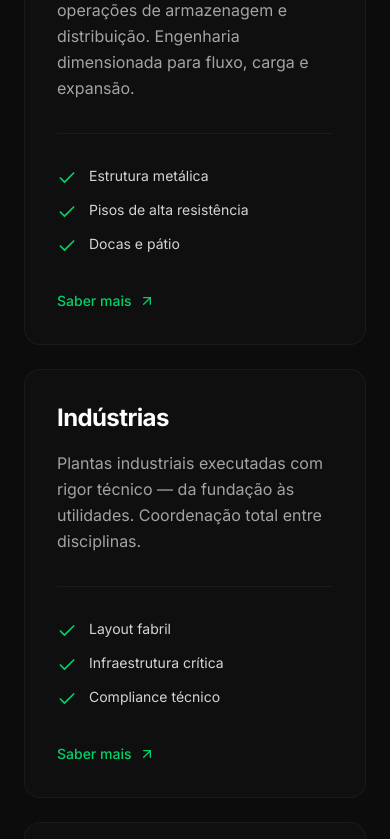
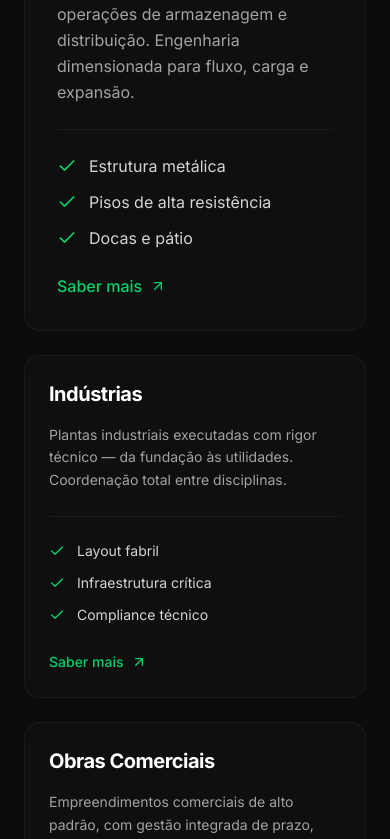
Before and after one commit to pedromoratti3-arch/aex-site, a Next.js app: page / in a window 390 px wide. Shown: the part 4843-5682 px from the top of the page. Built offline with nearby package versions, Linux system fonts and the light colour scheme; no server answers.

Commit message:
feat: seção Serviços com bento grid asymétrico (Galpões em destaque)

```diff
--- a/src/components/Services.tsx
+++ b/src/components/Services.tsx
@@ -9,16 +9,17 @@ const containerVariants = {
   visible: {
     opacity: 1,
     transition: {
-      staggerChildren: 0.1,
+      staggerChildren: 0.12,
       delayChildren: 0.1,
     },
   },
 };
 
 const cardVariants = {
-  hidden: { opacity: 0 },
+  hidden: { opacity: 0, scale: 0.95 },
   visible: {
     opacity: 1,
+    scale: 1,
     transition: {
       duration: 0.6,
       ease: [0.16, 1, 0.3, 1],
@@ -30,6 +31,7 @@ type Service = {
   title: string;
   description: string;
   bullets: string[];
+  featured: boolean;
 };
 
 const SERVICES: Service[] = [
@@ -38,20 +40,87 @@ const SERVICES: Service[] = [
     description:
       "Estruturas de grande porte para operações de armazenagem e distribuição. Engenharia dimensionada para fluxo, carga e expansão.",
     bullets: ["Estrutura metálica", "Pisos de alta resistência", "Docas e pátio"],
+    featured: true,
   },
   {
     title: "Indústrias",
     description:
       "Plantas industriais executadas com rigor técnico — da fundação às utilidades. Coordenação total entre disciplinas.",
     bullets: ["Layout fabril", "Infraestrutura crítica", "Compliance técnico"],
+    featured: false,
   },
   {
     title: "Obras Comerciais",
     description:
       "Empreendimentos comerciais de alto padrão, com gestão integrada de prazo, custo e qualidade do começo ao habite-se.",
     bullets: ["Retrofit e expansão", "Acabamentos premium", "Gestão completa"],
+    featured: false,
   },
 ];
+
+function ServiceCard({ service }: { service: Service }) {
+  const { featured } = service;
+  return (
+    <motion.div
+      variants={cardVariants}
+      className={`flex h-full flex-col rounded-2xl border border-white/5 bg-[#0F0F0F] ${
+        featured
+          ? "p-8 lg:col-span-2 lg:row-span-2 lg:p-10"
+          : "p-6 lg:p-8"
+      }`}
+    >
+      <div>
+        <h3
+          className={`font-bold tracking-tight text-bone ${
+            featured ? "text-3xl lg:text-4xl" : "text-xl lg:text-2xl"
+          }`}
+        >
+          {service.title}
+        </h3>
+        <p
+          className={`mt-4 leading-relaxed text-neutral-400 ${
+            featured ? "text-base lg:text-lg" : "text-sm lg:text-base"
+          }`}
+        >
+          {service.description}
+        </p>
+      </div>
+
+      <div className="mt-6 border-t border-white/5 pt-6 lg:mt-8 lg:pt-8">
+        <ul className="space-y-3">
+          {service.bullets.map((b) => (
+            <li key={b} className="flex items-start gap-3">
+              <Check
+                size={featured ? 20 : 16}
+                strokeWidth={2}
+                className="mt-0.5 shrink-0 text-accent"
+              />
+              <span
+                className={`text-neutral-300 ${
+                  featured ? "text-base" : "text-sm"
+                }`}
+              >
+                {b}
+              </span>
+            </li>
+          ))}
+        </ul>
+      </div>
+
+      <div className="mt-auto pt-6 lg:pt-8">
+        <a
+          href="#contato"
+          className={`inline-flex items-center gap-2 font-medium text-accent transition-all hover:gap-3 hover:text-accent-hover ${
+            featured ? "text-base" : "text-sm"
+          }`}
+        >
+          Saber mais
+          <ArrowUpRight size={16} />
+        </a>
+      </div>
+    </motion.div>
+  );
+}
 
 export default function Services() {
   return (
@@ -74,48 +143,10 @@ export default function Services() {
           initial="hidden"
           whileInView="visible"
           viewport={{ once: true, amount: 0.2 }}
-          className="mx-auto mt-16 grid max-w-7xl gap-6 lg:grid-cols-3 lg:gap-8"
+          className="mx-auto mt-16 grid max-w-7xl grid-cols-1 gap-6 lg:grid-cols-3 lg:grid-rows-2 lg:gap-8"
         >
           {SERVICES.map((service) => (
-            <motion.div
-              key={service.title}
-              variants={cardVariants}
-              className="flex h-full flex-col rounded-2xl border border-white/5 bg-[#0F0F0F] p-8 lg:p-10"
-            >
-              <div>
-                <h3 className="text-2xl font-bold tracking-tight text-bone">
-                  {service.title}
-                </h3>
-                <p className="mt-4 text-base leading-relaxed text-neutral-400">
-                  {service.description}
-                </p>
-              </div>
-
-              <div className="mt-8 border-t border-white/5 pt-8">
-                <ul className="space-y-3">
-                  {service.bullets.map((b) => (
-                    <li key={b} className="flex items-start gap-3">
-                      <Check
-                        size={20}
-                        strokeWidth={2}
-                        className="mt-0.5 shrink-0 text-accent"
-                      />
-                      <span className="text-sm text-neutral-300">{b}</span>
-                    </li>
-                  ))}
-                </ul>
-              </div>
-
-              <div className="mt-auto pt-8">
-                <a
-                  href="#contato"
-                  className="inline-flex items-center gap-2 text-sm font-medium text-accent transition-all hover:gap-3 hover:text-accent-hover"
-                >
-                  Saber mais
-                  <ArrowUpRight size={16} />
-                </a>
-              </div>
-            </motion.div>
+            <ServiceCard key={service.title} service={service} />
           ))}
         </motion.div>
       </div>
```
